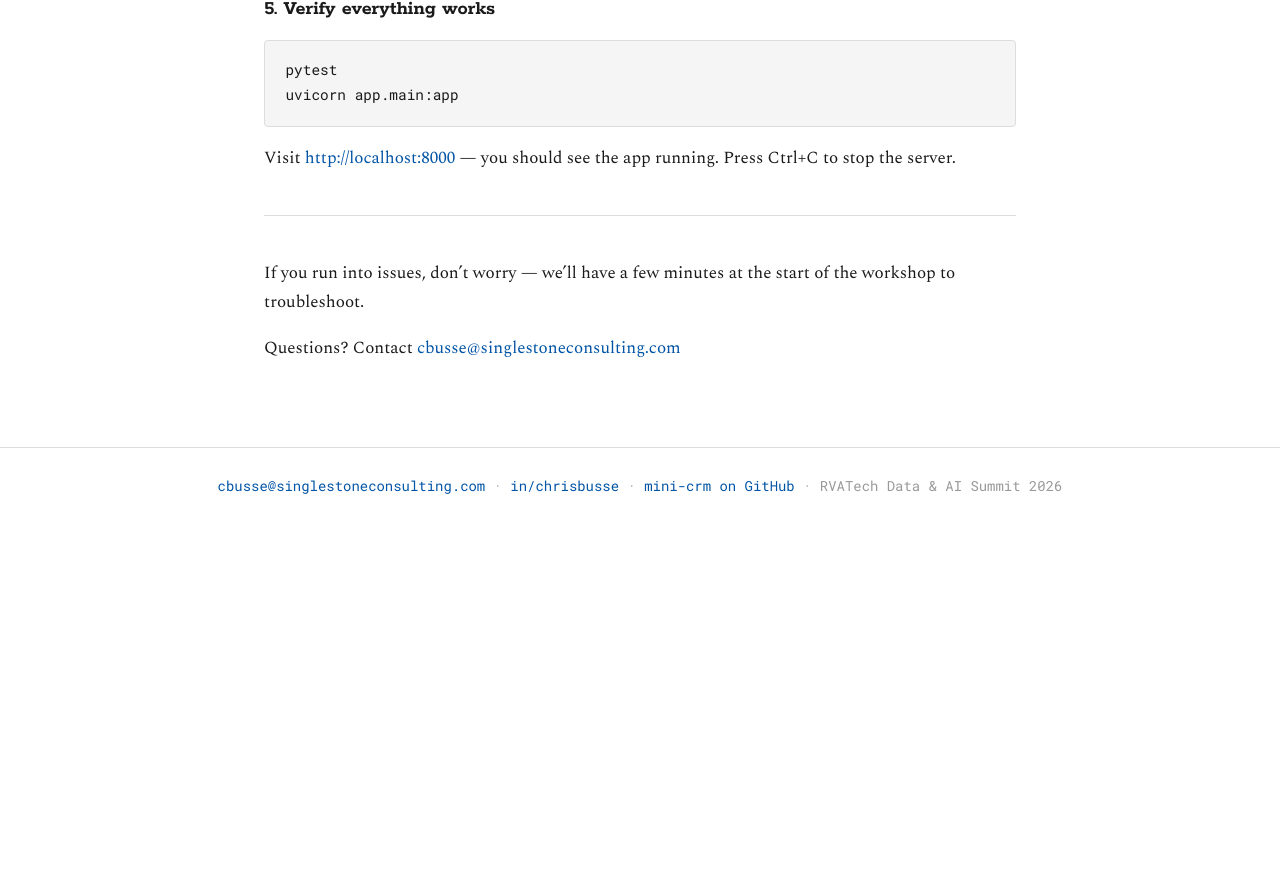
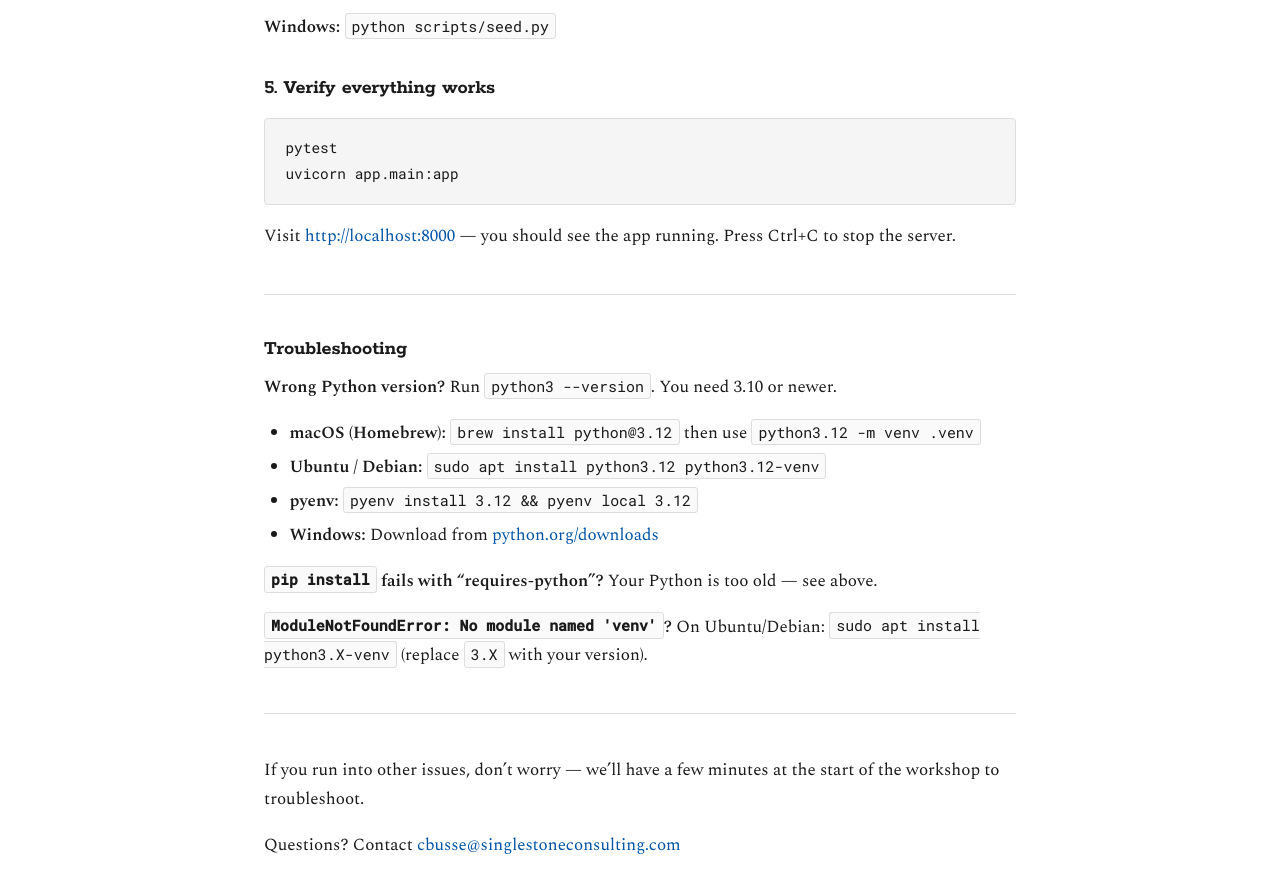
Before and after one commit to busse/workshop-2601, a Jekyll site: the page built from setup.md, in a window 1280 px wide and 900 px high, scrolled down 1252 px. Shown: the top 894 px of the window. Built offline with Jekyll 4.4.1, drawn with Linux system fonts in a browser that asks for light colours; before the commit the page ends 1775 px from its top, so only the background shows below that; some of the changed text lies outside the part shown.

Commit message:
fix: lower Python requirement from 3.11+ to 3.10+
Matches the actual version floor in mini-crm (PEP 604 union syntax
needs 3.10, not 3.11). Adds version-check step and troubleshooting
section to setup instructions to prevent attendee setup failures.

Co-Authored-By: Claude Opus 4.6 (1M context) <noreply@anthropic.com>

````diff
--- a/setup.md
+++ b/setup.md
@@ -24,7 +24,11 @@ cd mini-crm
 
 ### 3. Install Python dependencies
 
-Python 3.11+ is required.
+Python 3.10+ is required. Check your version first:
+
+```bash
+python3 --version   # must be 3.10 or newer
+```
 
 **macOS / Linux:**
 ```bash
@@ -57,6 +61,21 @@ Visit [http://localhost:8000](http://localhost:8000) — you should see the app
 
 ---
 
-If you run into issues, don't worry — we'll have a few minutes at the start of the workshop to troubleshoot.
+### Troubleshooting
+
+**Wrong Python version?** Run `python3 --version`. You need 3.10 or newer.
+
+- **macOS (Homebrew):** `brew install python@3.12` then use `python3.12 -m venv .venv`
+- **Ubuntu / Debian:** `sudo apt install python3.12 python3.12-venv`
+- **pyenv:** `pyenv install 3.12 && pyenv local 3.12`
+- **Windows:** Download from [python.org/downloads](https://www.python.org/downloads/)
+
+**`pip install` fails with "requires-python"?** Your Python is too old — see above.
+
+**`ModuleNotFoundError: No module named 'venv'`?** On Ubuntu/Debian: `sudo apt install python3.X-venv` (replace `3.X` with your version).
+
+---
+
+If you run into other issues, don't worry — we'll have a few minutes at the start of the workshop to troubleshoot.
 
 Questions? Contact [cbusse@singlestoneconsulting.com](mailto:cbusse@singlestoneconsulting.com)
````
Also changed, not shown: TODO.md (+1 -1 lines), demo-repo-spec.md (+4 -4 lines).
